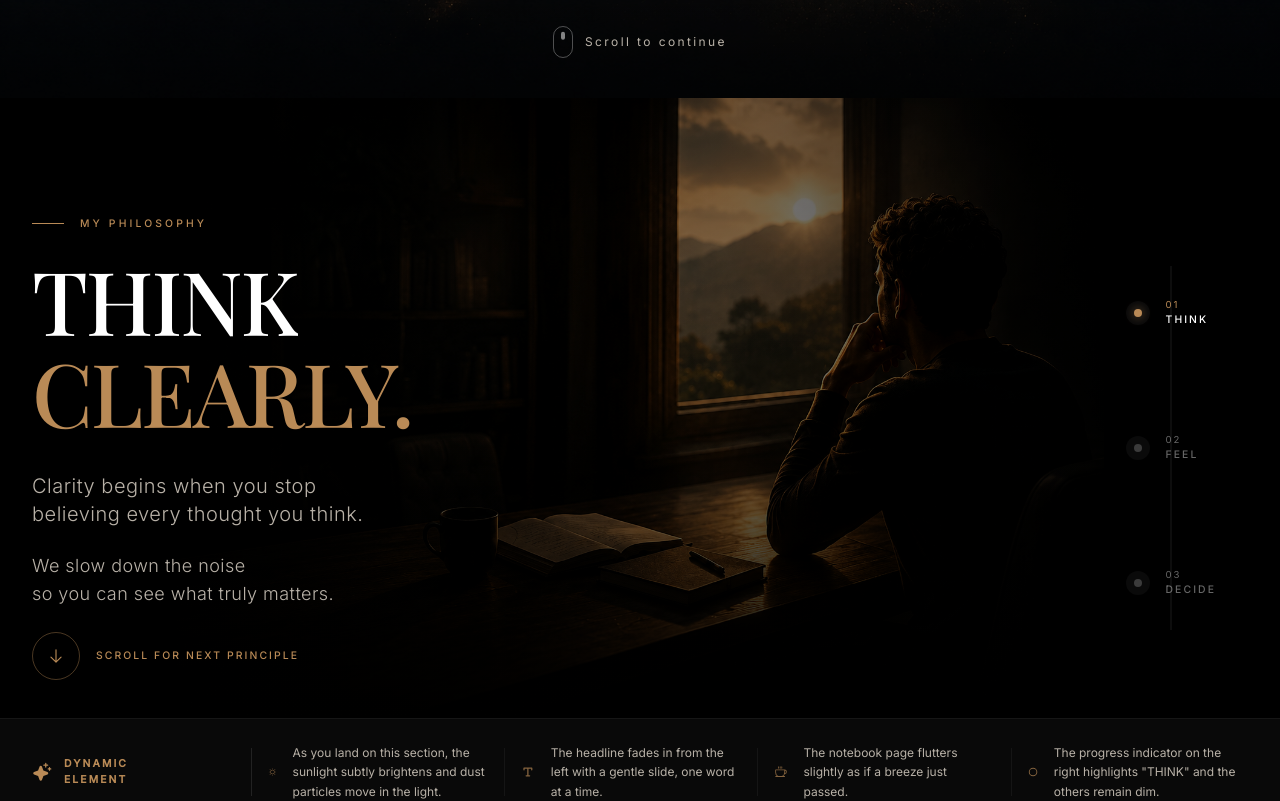
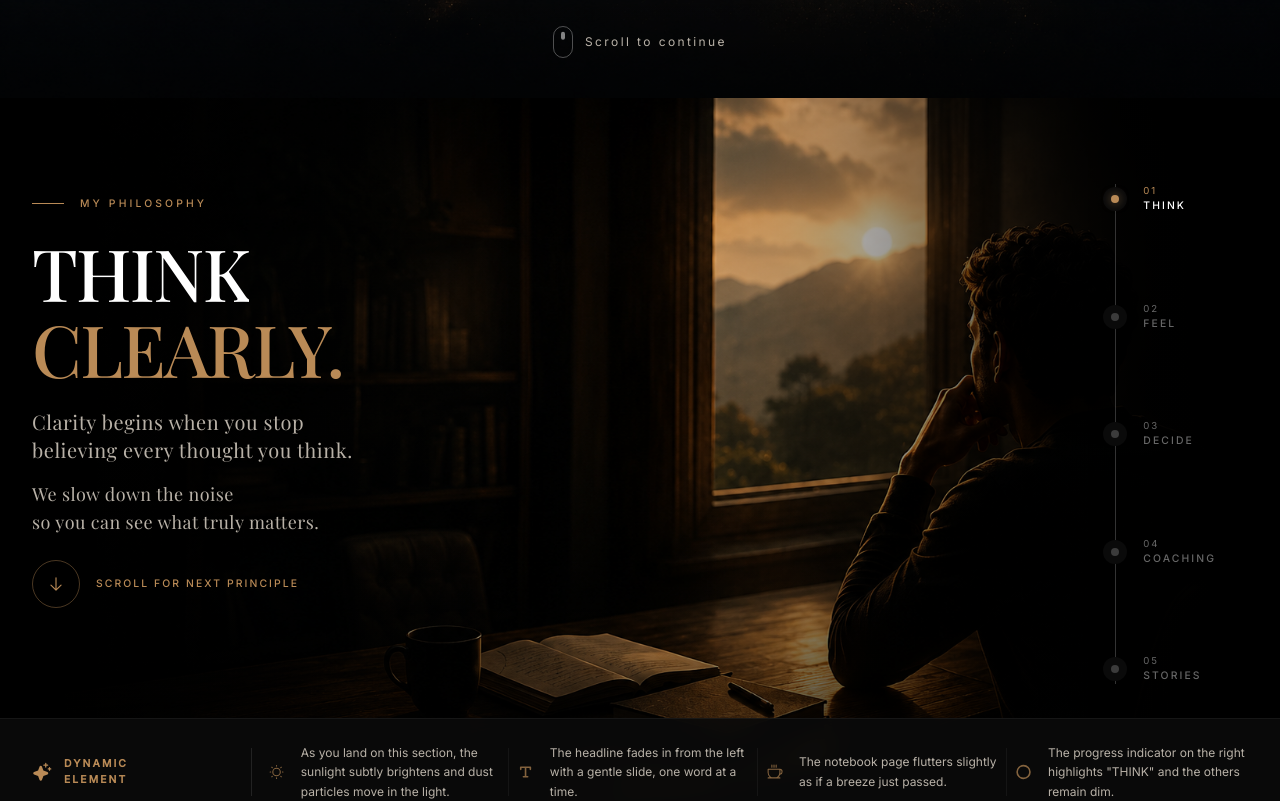
Before and after one commit to guptaaarkesh1-byte/Better-With-Aarkesh, a React (Vite) app: page / in a window 1280 px wide. Shown: the part 1502-2303 px from the top of the page. Built offline with nearby package versions, Linux system fonts and the light colour scheme; a web font is replaced by a local one.

Commit message:
duplicate

```diff
--- a/src/App.jsx
+++ b/src/App.jsx
@@ -13,14 +13,11 @@ import TestimonialsSection from './components/testimonials/TestimonialsSection';
 import FinalCtaSection from './components/cta/FinalCtaSection';
 import Footer from './components/layout/Footer';
 
-import PhilosophySection from './components/philosophy/PhilosophySection';
-
 function App() {
   return (
     <MainLayout>
       <Hero />
       <ProblemSection />
-      <PhilosophySection />
       <PrinciplesContainer>
         <ThinkPrinciple />
         <FeelPrinciple />
```
